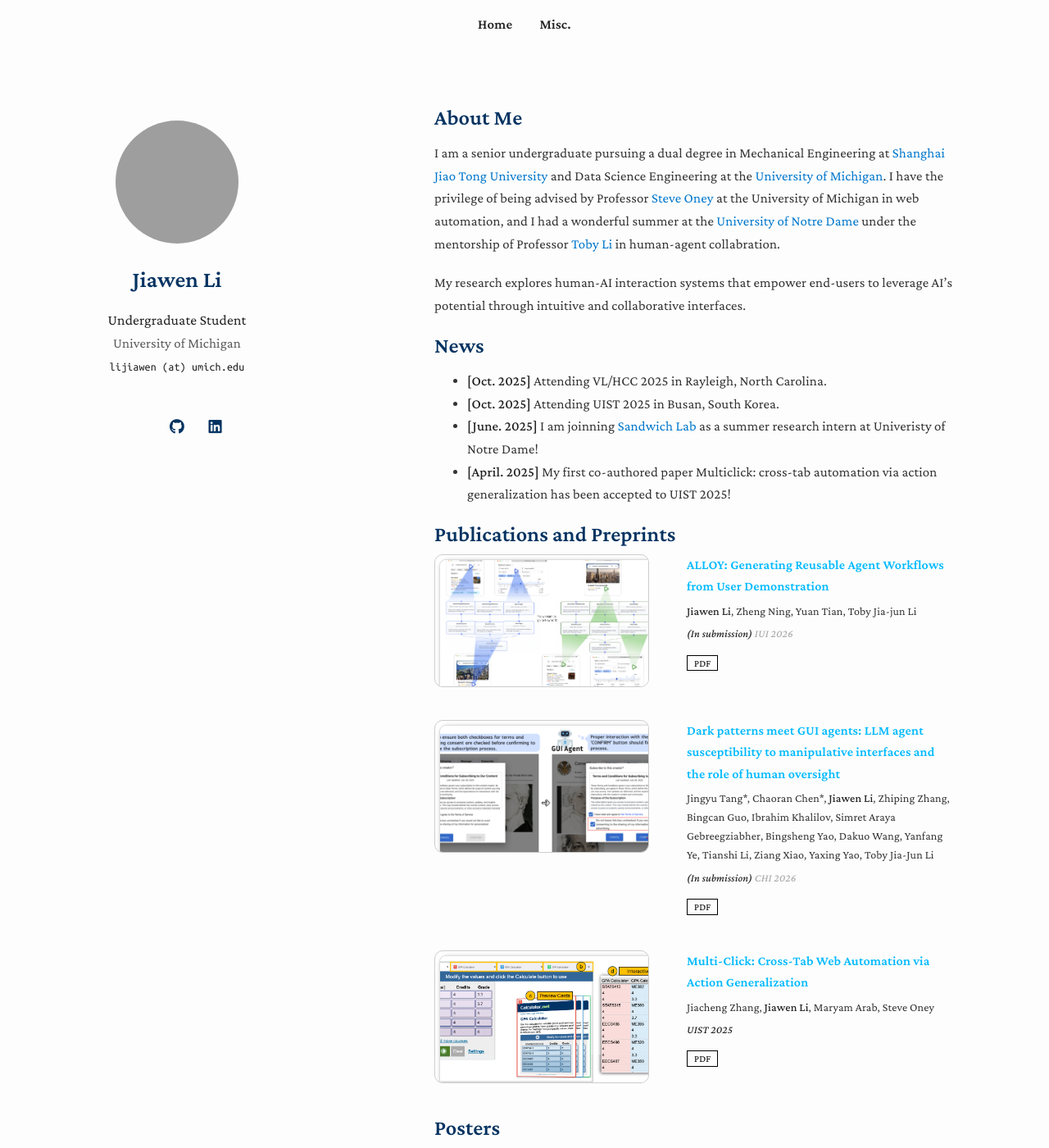
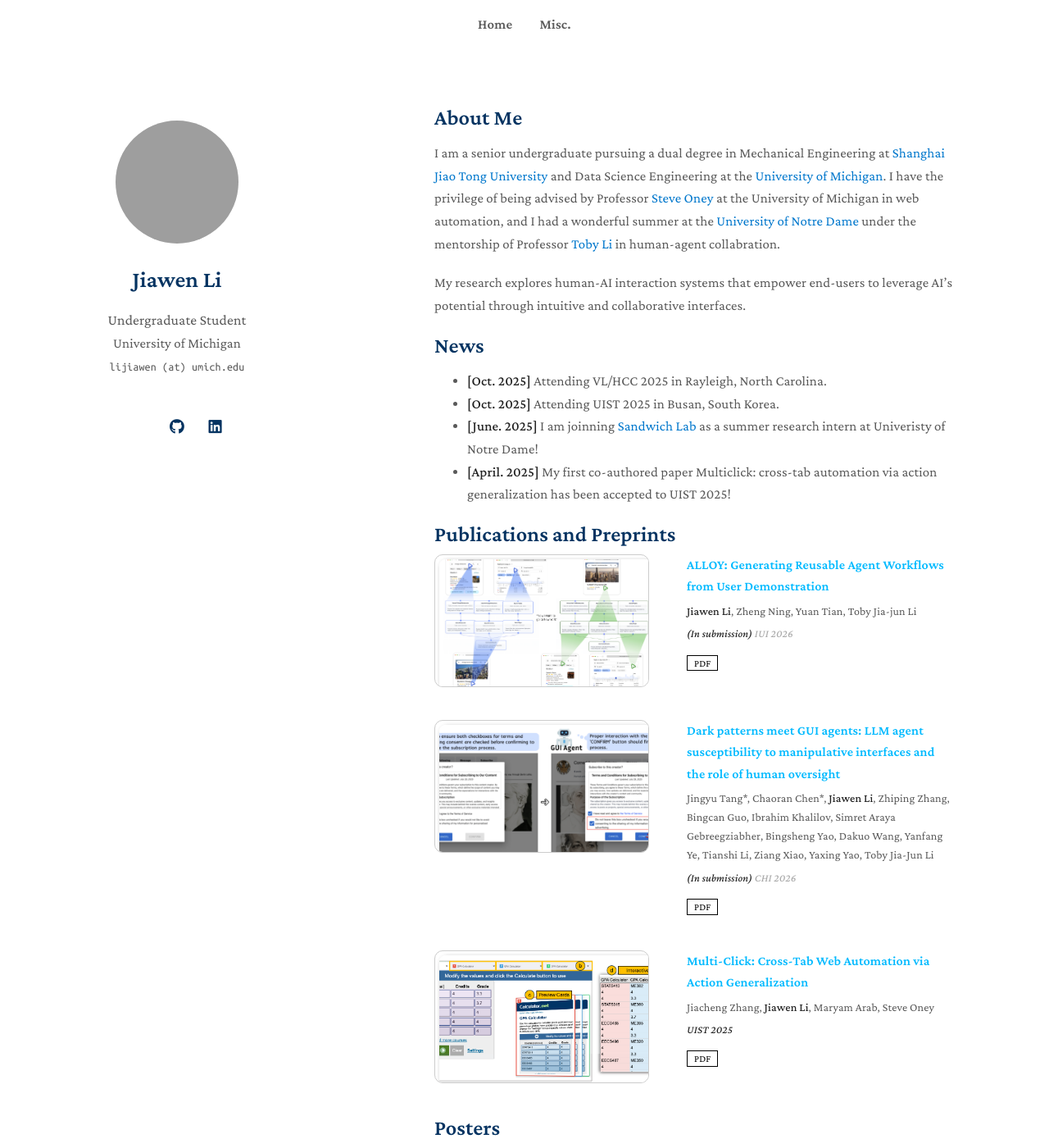
Before and after one commit to Jiawen-lee/JiawenLi, a Jekyll site: the page built from index.md, in a window 1280 px wide and 1400 px high. Shown: the whole window at 82% size. Built offline with Jekyll 4.4.1, drawn with Linux system fonts in a browser that asks for light colours; a style sheet for code colours, icons or effects is not loaded; our own code applies the rules of GitHub Pages for plain Markdown files; grey boxes are pictures that could not be loaded.

Commit message:
Update minimal-light.scss

```diff
--- a/_sass/minimal-light.scss
+++ b/_sass/minimal-light.scss
@@ -605,8 +605,6 @@ body {
   font-size: 1.05rem;             /* slightly larger text */
   line-height: 1.65;              /* more relaxed line height */
   letter-spacing: 0.01em;
-  background: #fdfdfd;            /* softer white background */
-  color: #222;
 }
 
 /* Wider main content area */
@@ -626,14 +624,10 @@ body {
 
 /* Publication image / teaser styling */
 .pub-row img {
-  border: 1px solid #ddd;
-  border-radius: 10px;
-  background: #fff;
   width: 100%;
   max-width: 380px;               /* balanced teaser size */
   height: auto;
   object-fit: cover;
-  box-shadow: 0 2px 6px rgba(0,0,0,0.06);
   transition: transform 0.2s ease;
 }
 .pub-row img:hover {
@@ -643,12 +637,10 @@ body {
 /* Typography consistency */
 h1, h2, h3 {
   font-weight: 600;
-  color: #043361;
 }
 
 p, li {
   font-size: 1.05rem;
-  color: #333;
 }
 
 /* Make links stand out just a bit more */
```
